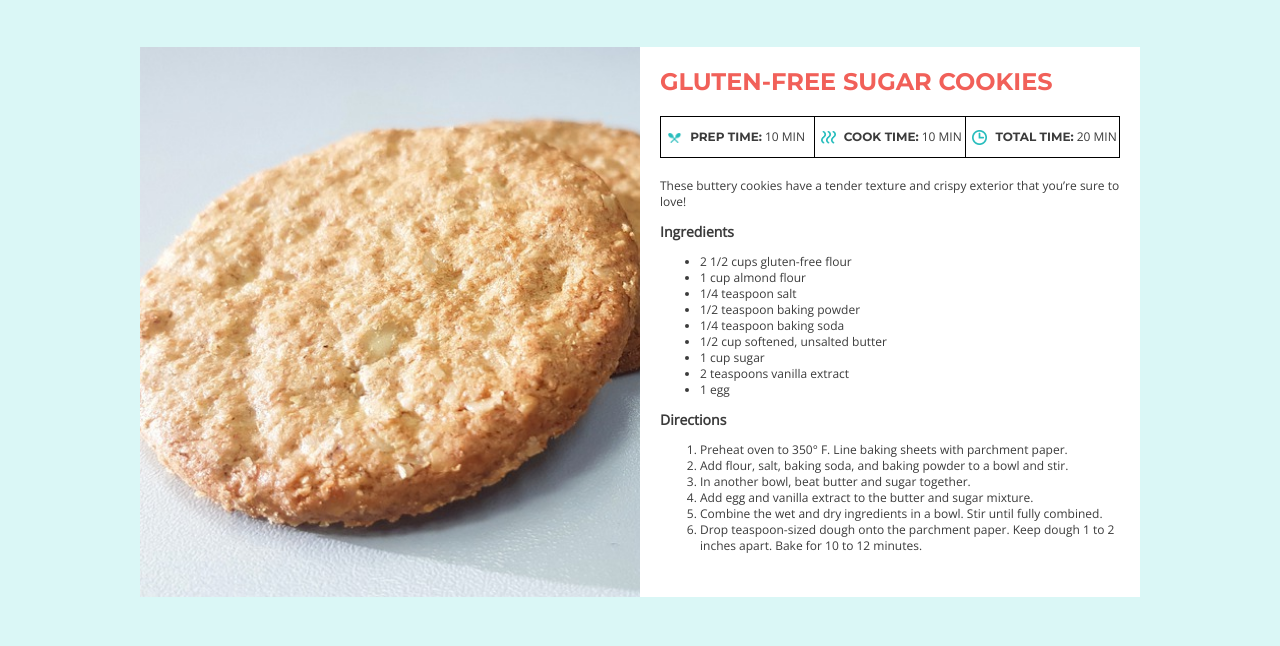
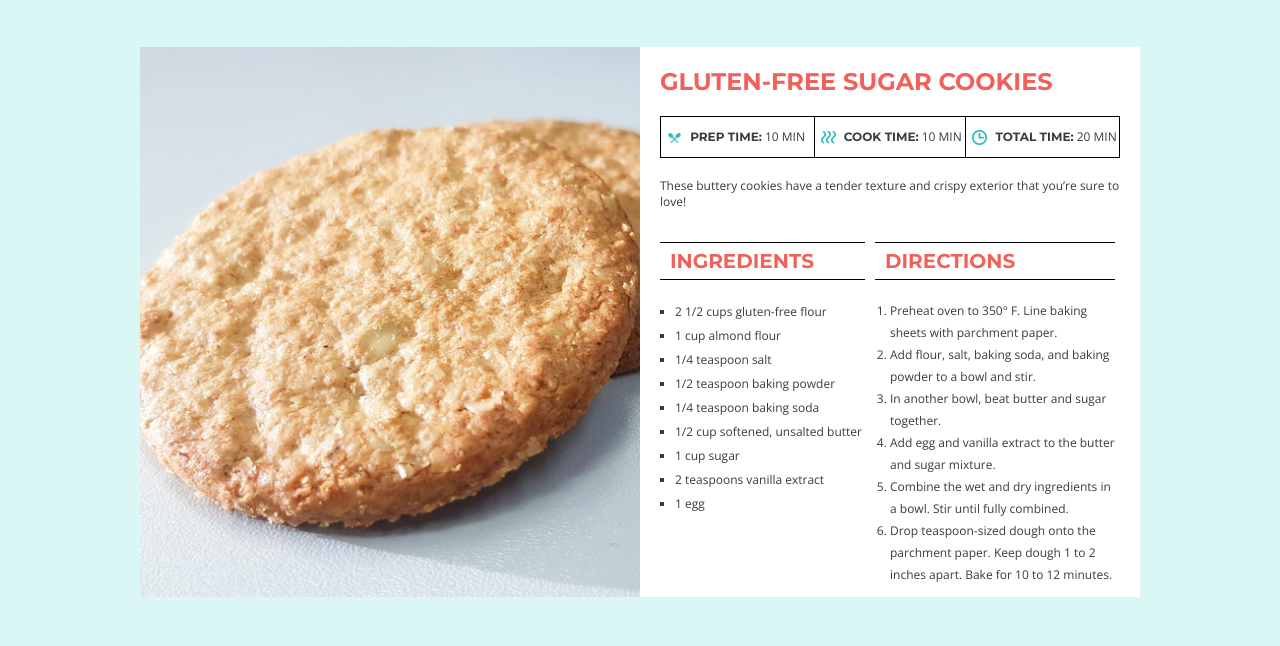
Before and after one commit to bbuglz81/recipe-card, a plain HTML site: page index.html in a window 1280 px wide. Shown: the part 79-725 px from the top of the page. Drawn offline with nearby package versions, Linux system fonts and the light colour scheme.

Commit message:
Styled headers and recipe card lists

```diff
--- a/css/style.css
+++ b/css/style.css
@@ -1,3 +1,5 @@
+/*--------Global--------*/
+
 body {
     background-color: #daf7f6;
     color: #3b3b3b;
@@ -5,6 +7,8 @@ body {
     font-size: 12px;
     line-height: 16px;
 }
+
+/*--------Header--------*/
 
 header {
     background-color: white;
@@ -26,10 +30,14 @@ header img {
     margin-right: 15px;
 }
 
+/*--------Body--------*/
+
 main {
     width: 1000px;
     margin: 0 auto;
 }
+
+/*--------Recipe Cards--------*/
 
 .card {
     margin: 50px 0;
@@ -108,3 +116,39 @@ main {
 .time strong {
     font-family: 'Montserrat', sans-serif;
 }
+
+.columns {
+    overflow: auto;
+}
+
+.directions {
+    float: left;
+    width: 240px;
+}
+
+.ingredients {
+    float: left;
+    width: 205px;
+    margin-right: 10px;
+}
+
+.recipe h3 {
+    padding: 10px 10px;
+    border-top: 1px solid black;
+    border-bottom: 1px solid black;
+    text-transform: uppercase;
+    font-family: 'Montserrat', sans-serif;
+    color: #f16059;
+    font-size: 20px;
+}
+
+.ingredients ul {
+    list-style-type: square;
+    line-height: 24px;
+    padding-left: 15px;
+}
+
+.directions ol {
+    padding-left: 15px;
+    line-height: 22px;
+}
```
